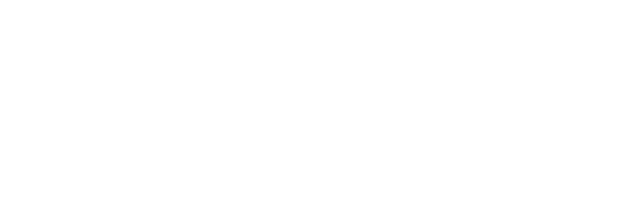
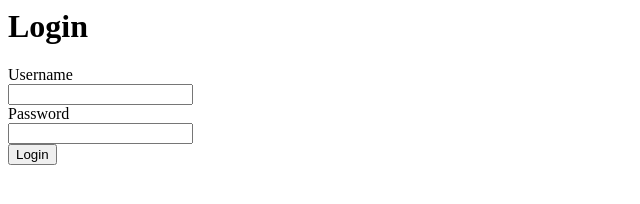
Before and after one commit to dreile/LoginYuAndrei, a plain HTML site: page index.html in a window 1280 px wide. Shown: the whole page, without its empty margins (0-640 px from the left). Drawn offline with Linux system fonts and the light colour scheme.

Commit message:
create simple login (no css)

```diff
--- a/index.html
+++ b/index.html
@@ -1,9 +1,19 @@
 <html>
     <head>
-
+        <link rel="stylesheet" href="index.html">
     </head>
 
     <body>
-
+        <div class = "a"></div>
+        <div clas = "container">
+            <h1>Login</h1>
+            <form>
+                <label>Username</label><br>
+                <input type="text"><br>
+                <label>Password</label><br>
+                <input type="password"><br>
+                <button>Login</button>
+            </form>
+        </div>
     </body>
 </html>
```
